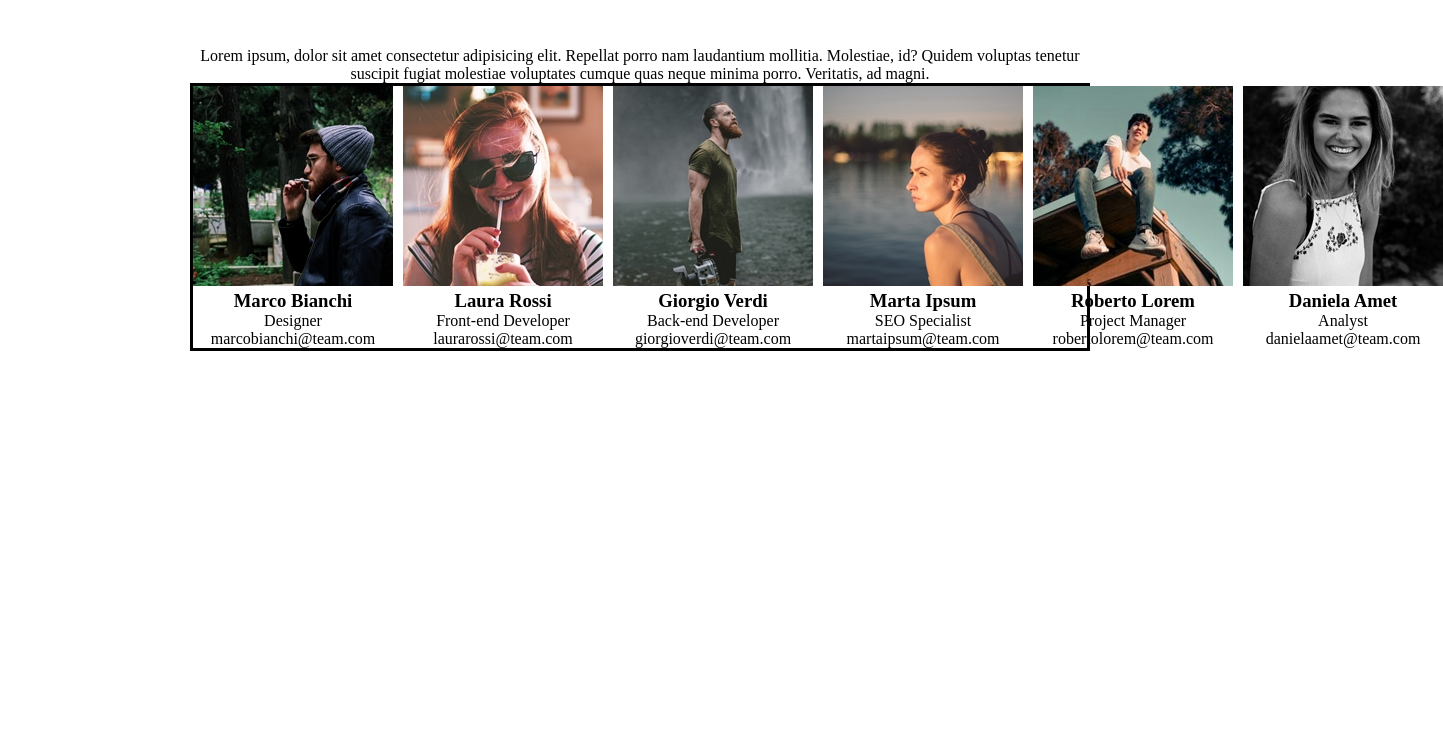
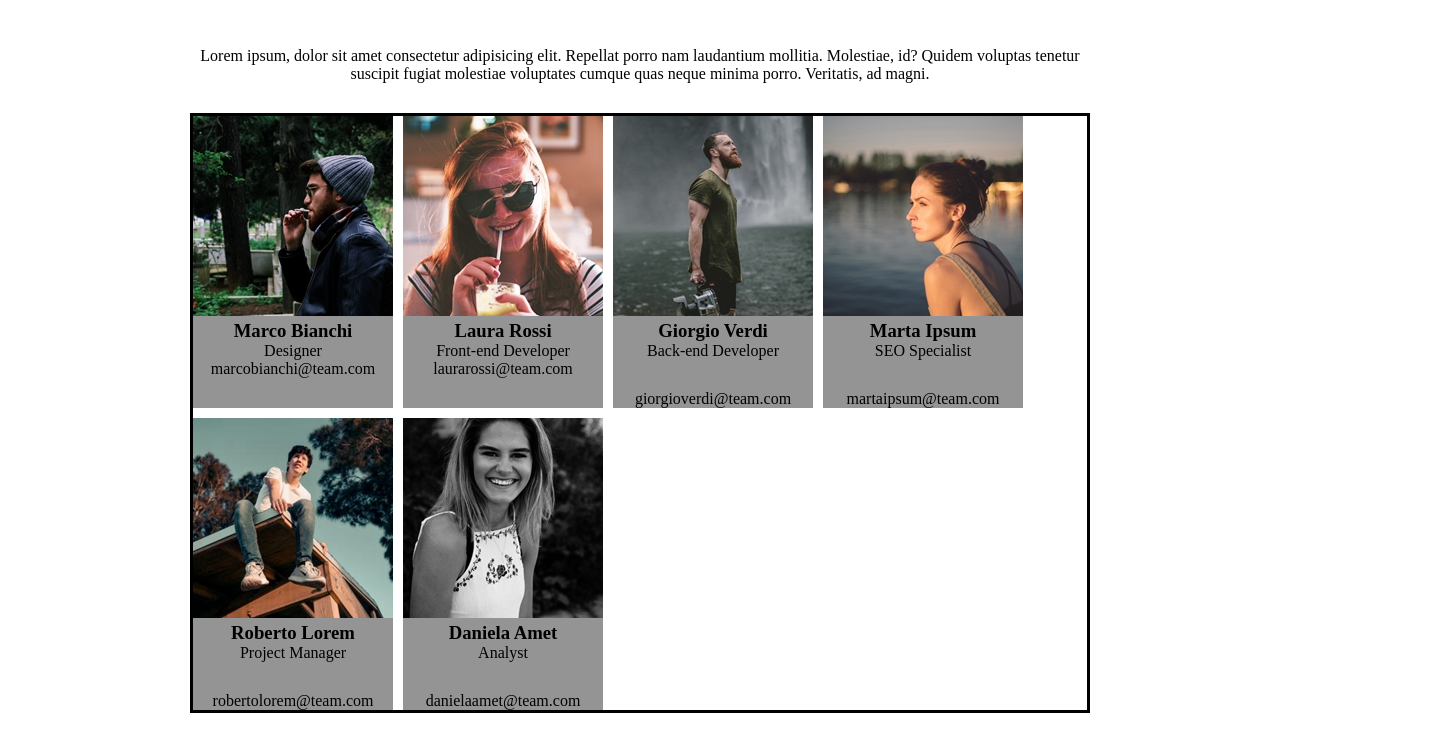
Before and after one commit to SimoneVerzeletti/html-css-flex-cards, a plain HTML site: page index.html in a window 1280 px wide. Shown: the part 40-792 px from the top of the page, 1443 px wide, since content can reach past the window. Drawn offline with Linux system fonts and the light colour scheme.

Commit message:
feat: box

```diff
--- a/index.html
+++ b/index.html
@@ -17,22 +17,21 @@
         <div class="box-container">
             <div class="box box-1">
                 <img src="./img/male1.png" alt="Foto di Marco Bianchi">
-                <h3>Marco Bianchi</h3>
-                <p>Designer</p>
-                <a mailto="#">marcobianchi@team.com</a>
+                <div>
+                    <h3>Marco Bianchi</h3>
+                    <p>Designer <br><a mailto="#">marcobianchi@team.com</a></p>
+                </div>
             </div>
             <div class="box box-2">
                 <img src="./img/female1.png" alt="Foto di Laura Rossi">
                 <h3>Laura Rossi</h3>
-                <p>Front-end Developer</p>
-                <a mailto="#">laurarossi@team.com</a>
+                <p>Front-end Developer <br><a mailto="#">laurarossi@team.com</a></p>
             </div>
             <div class="box box-3">
                 <img src="./img/male2.png" alt="Foto di Giorgio Verdi">
                 <h3>Giorgio Verdi</h3>
                 <p>Back-end Developer</p>
                 <a mailto="#">giorgioverdi@team.com</a>
-
             </div>
             <div class="box box-4">
                 <img src="./img/female2.png" alt="Foto di Marta Ipsum">
--- a/style.css
+++ b/style.css
@@ -22,18 +22,31 @@ main {
     padding-left: 100px 0px 100px 0px;
 }
 
+main p {
+    padding-bottom: 30px;
+}
+
 .box-container {
     display: flex;
+    flex-direction: row;
+    flex-wrap: wrap;
     border: solid;
-    column-gap: 10px;
+    gap: 10px;
 }
 
 .box {
-    flex-basis: calc((100% /3) -10px;
-    background-color: black;
-    width: 50px;
+    background-color: #949494;
+
+    /*flex-basis: calc((100%/3)-10px);*/
 }
 
-.box img {
-    width: 100%;
+/*.box-int {
+    display: flex;
+    flex-direction: column;
+
 }
+
+img {
+
+    width: 100px;
+}*/
```
